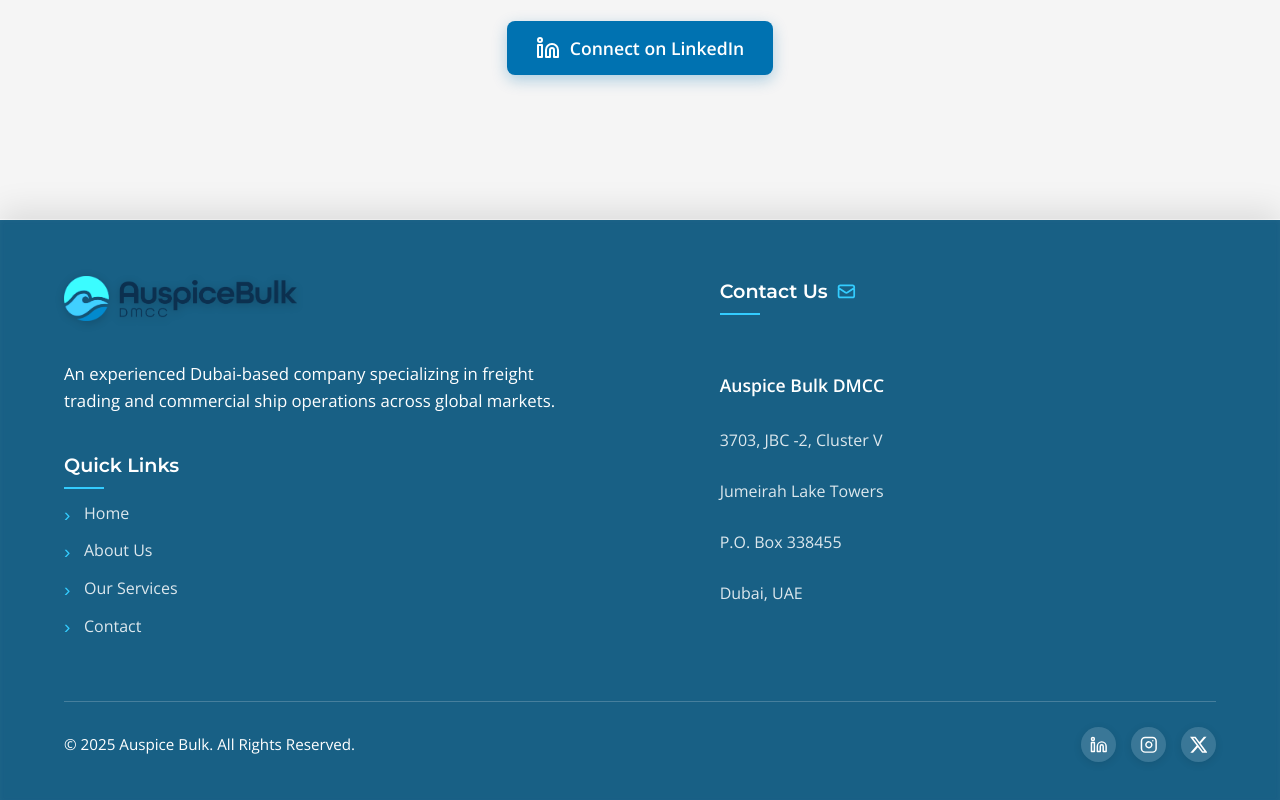
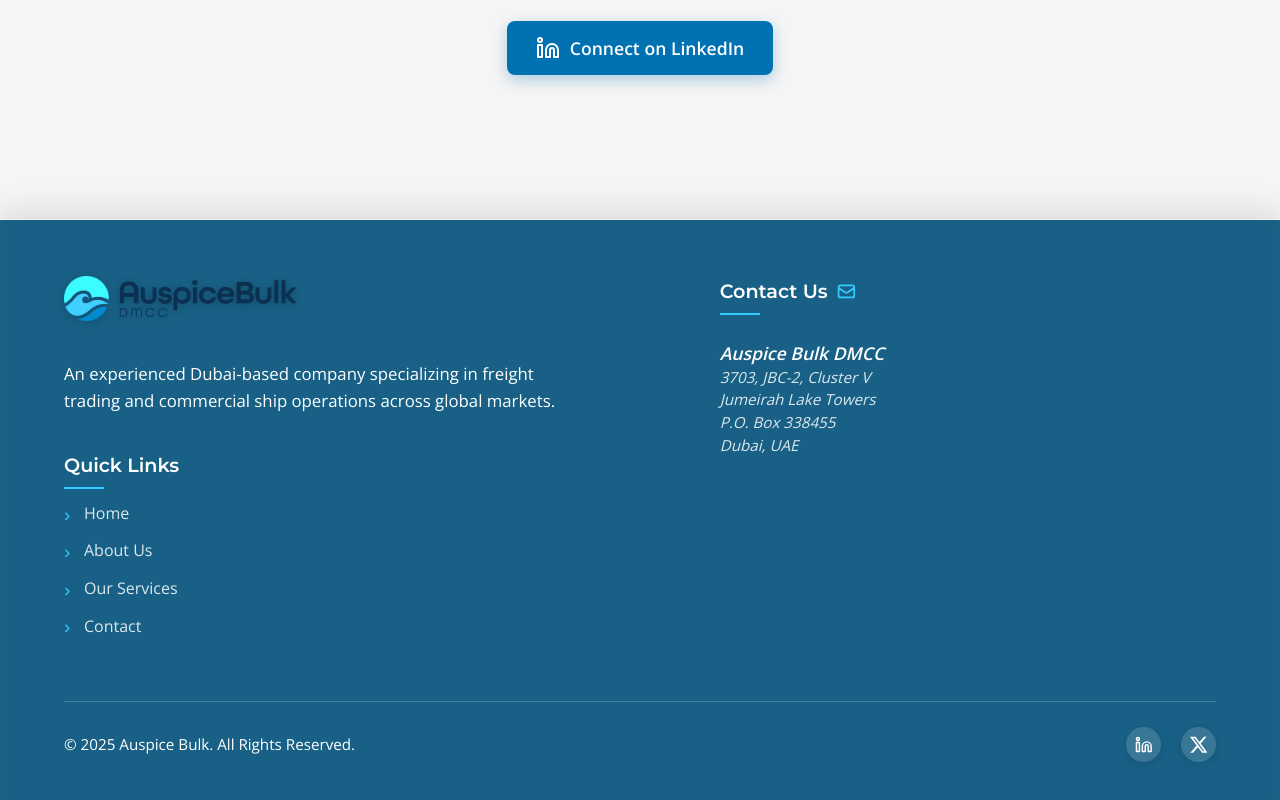
Before and after one commit to freelancedevworks/Final-AuspiceBulk, a React (Vite) app: page /news in a window 1280 px wide. Shown: the part 1592-2392 px from the top of the page. Built offline with nearby package versions, Linux system fonts and the light colour scheme.

Commit message:
refactor: updated css

```diff
--- a/src/components/layout/Footer.css
+++ b/src/components/layout/Footer.css
@@ -181,9 +181,36 @@
   color: white;
 }
 
-.contact-info {
-  font-style: normal;
-  margin-top: 1px;
+.footer .contact-details {
+  display: flex;
+  flex-direction: column;
+  gap: 3px !important;
+  margin: 0 !important;
+  padding: 0 !important;
+}
+
+.footer .contact-details p,
+.footer .contact-details .address-line {
+  margin: 0 !important;
+  padding: 0 !important;
+  line-height: 1.3 !important;
+  transition: all 0.3s ease;
+}
+
+.footer .address-title {
+  font-size: 1.1rem;
+  font-weight: 600;
+  color: white;
+  margin-bottom: 6px !important;
+  line-height: 1.3 !important;
+}
+
+.footer .address-line {
+  font-size: 0.95rem;
+  margin: 0 !important;
+  padding: 0 !important;
+  color: rgba(255, 255, 255, 0.85);
+  line-height: 1.3 !important;
 }
 
 .contact-item {
@@ -209,36 +236,6 @@
 .contact-item:hover .contact-icon {
   transform: scale(1.1);
   filter: drop-shadow(0 0 8px rgba(51, 204, 255, 0.5));
-}
-
-.contact-details {
-  display: flex;
-  flex-direction: column;
-  gap: 4px;
-}
-
-.contact-details p {
-  margin: 0;
-  line-height: 1.2;
-  transition: all 0.3s ease;
-}
-
-.address-title {
-  font-size: 1.1rem;
-  font-weight: 600;
-  color: white;
-  margin-bottom: 3px !important;
-}
-
-.address-line {
-  font-size: 1rem;
-  color: rgba(255, 255, 255, 0.85);
-  line-height: 1.2;
-}
-
-.contact-item:hover .address-line {
-  color: white;
-  transform: translateX(3px);
 }
 
 .footer-bottom {
@@ -274,7 +271,8 @@
 
 .social-links-bottom {
   display: flex;
-  gap: 15px;
+  gap: 20px;
+  justify-content: center;
 }
 
 .social-links-bottom a {
@@ -376,16 +374,15 @@
     padding: 10px 0;
   }
 
-  .contact-details {
-    gap: 6px;
+  .footer .contact-details {
+    gap: 2px !important;
   }
 
-  .address-title {
-    font-size: 1.05rem;
-  }
-
-  .address-line {
+  .footer .address-line {
     font-size: 0.95rem;
+    line-height: 1.1 !important;
+    margin: 0 !important;
+    padding: 0 !important;
   }
 
   .footer-description {
--- a/src/components/layout/Footer.jsx
+++ b/src/components/layout/Footer.jsx
@@ -1,6 +1,6 @@
 import { Link } from 'react-router-dom';
 import { motion, AnimatePresence } from 'framer-motion';
-import { FiLinkedin, FiInstagram } from 'react-icons/fi';
+import { FiLinkedin } from 'react-icons/fi';
 import { BsTwitterX } from "react-icons/bs";
 import { HiOutlineMail, HiLocationMarker } from 'react-icons/hi';
 import { useTheme } from '../../hooks/useTheme';
@@ -119,7 +119,7 @@
             >
               <div className="contact-details">
                 <p className="address-title">Auspice Bulk DMCC</p>
-                <p className="address-line">3703, JBC -2, Cluster V</p>
+                <p className="address-line">3703, JBC-2, Cluster V</p>
                 <p className="address-line">Jumeirah Lake Towers</p>
                 <p className="address-line">P.O. Box 338455</p>
                 <p className="address-line">Dubai, UAE</p>
@@ -160,42 +160,22 @@
           &copy; {currentYear} Auspice Bulk. All Rights Reserved.
         </motion.p>
         <div className="social-links-bottom">
-
-          <motion.a
+          <a
             href="https://www.linkedin.com/company/auspicebulk/about/"
             target="_blank"
             rel="noopener noreferrer"
             aria-label="LinkedIn"
-            variants={socialIconAnimation}
-            whileHover="hover"
-            whileTap="tap"
           >
             <FiLinkedin />
-          </motion.a>
-
-          <motion.a
-            href="https://www.instagram.com/auspicebulk/"
-            target="_blank"
-            rel="noopener noreferrer"
-            aria-label="Instagram"
-            variants={socialIconAnimation}
-            whileHover="hover"
-            whileTap="tap"
-          >
-            <FiInstagram />
-          </motion.a>
-          <motion.a
-            href="https://x.com/auspicebulk"
+          </a>
+          <a
+            href="https://twitter.com/auspicebulk"
             target="_blank"
             rel="noopener noreferrer"
             aria-label="Twitter"
-            variants={socialIconAnimation}
-            whileHover="hover"
-            whileTap="tap"
           >
             <BsTwitterX />
-          </motion.a>
-
+          </a>
         </div>
       </div>
     </footer>
--- a/src/components/ui/Button.jsx
+++ b/src/components/ui/Button.jsx
@@ -14,12 +14,14 @@
   ...props
 }) => {
   const buttonClass = `btn btn-${variant} btn-${size} ${icon ? 'btn-with-icon' : ''} ${className}`;
+
+  // Wrap content in a span for better styling control
   const buttonContent = (
-    <>
+    <span className="btn-content">
       {icon && iconPosition === 'left' && <span className="btn-icon btn-icon-left">{icon}</span>}
       <span className="btn-text">{children}</span>
       {icon && iconPosition === 'right' && <span className="btn-icon btn-icon-right">{icon}</span>}
-    </>
+    </span>
   );
 
   // Render as Link if "to" prop exists
--- a/src/pages/AboutPage.css
+++ b/src/pages/AboutPage.css
@@ -1,20 +1,28 @@
 /* Page Header */
 .page-header {
-
   position: relative;
   height: 250px;
-  background: linear-gradient(135deg, var(--primary-100) 0%, var(--primary-300) 100%);
   display: flex;
   align-items: center;
   padding-top: 80px;
   overflow: hidden;
 }
 
+/* Add a darker overlay to hide text on the boat */
+.page-header::before {
+  content: '';
+  position: absolute;
+  top: 0;
+  left: 0;
+  right: 0;
+  bottom: 0;
+  background: rgba(0, 0, 0, 0.5); /* Increased opacity */
+  z-index: 1;
+}
+
 .about-header {
-  background-image: url('../../assets/@55.jpg');
+  background-position: center 25%; /* Adjust this value to move the background image up/down */
   background-size: cover;
-  background-position: center;
-  position: relative;
 }
 
 .about-header::before {
@@ -390,21 +398,6 @@
   margin-top: 2rem;
 }
 
-/* Fix for the Contact Our Team button visibility */
-.cta-container a[class*="btn-secondary"] {
-  background-color: transparent;
-  color: white;
-  border: 2px solid white;
-  transition: transform 0.3s ease, background-color 0.3s ease, color 0.3s ease;
-}
-
-.cta-container a[class*="btn-secondary"]:hover {
-  background-color: white;
-  color: var(--primary-300);
-  border-color: white;
-  transform: scale(1.05);
-}
-
 /* Adjust the gradient section background to be darker */
 section.gradient {
   background: linear-gradient(135deg, rgba(0, 51, 102, 0.95) 0%, rgba(0, 102, 153, 0.95) 100%);
--- a/src/pages/ContactPage.jsx
+++ b/src/pages/ContactPage.jsx
@@ -106,7 +106,7 @@
               transition={{ duration: 0.5 }}
             >
               <p className="intro-text">
-                We are here to discuss your Freight Requirement and Ship Management queries.
+                We are here to discuss your Freight Requirements and Ship Management queries.
               </p>
             </motion.div>
 
--- a/src/pages/HomePage.css
+++ b/src/pages/HomePage.css
@@ -18,18 +18,18 @@
   height: 100%;
   overflow: hidden;
   z-index: 0;
+  background: #000; /* Add fallback background */
 }
 
 .hero-video {
   position: absolute;
-  top: 50%;
-  left: 50%;
-  min-width: 100%;
-  min-height: 100%;
-  width: auto;
-  height: auto;
-  transform: translate(-50%, -50%);
+  top: 0;
+  left: 0;
+  width: 100%;
+  height: 100%;
   object-fit: cover;
+  z-index: 0;
+  background: #000; /* Fallback */
 }
 
 .hero-overlay {
@@ -461,6 +461,19 @@
   .cta-title {
     font-size: 2rem;
   }
+
+  .hero-video {
+    object-fit: cover;
+    height: 100%;
+    width: 100%;
+    /* Ensure video plays on mobile */
+    playsinline: true;
+    -webkit-playsinline: true;
+  }
+
+  .hero-video-container {
+    background: url('/55.jpg') center center/cover no-repeat; /* Fallback for mobile */
+  }
 }
 
 @media (max-width: 480px) {
--- a/src/pages/HomePage.jsx
+++ b/src/pages/HomePage.jsx
@@ -21,8 +21,10 @@
             playsInline
             className="hero-video"
             poster="/55.jpg"
+            preload="auto"
           >
-            <source src="/69.webm" type="video/mp4" />
+            <source src="/69.webm" type="video/webm" />
+            <source src="/69.mp4" type="video/mp4" />
             Your browser does not support the video tag.
           </video>
           <div className="hero-overlay"></div>
--- a/src/styles/globals.css
+++ b/src/styles/globals.css
@@ -27,7 +27,7 @@
 [data-theme='dark'] {
   --primary-100: #4FDDFF;
   --primary-200: #3ABBEE;
-  --primary-300: #FFFFFF;
+  --primary-300: #5BC8F4;
   --background: #0A1929;
   --text-primary: #F0F7FF;
   --text-secondary: #A0AEC0;
@@ -88,6 +88,7 @@
 
 p {
   margin-bottom: 1rem;
+  line-height: 1.6;
 }
 
 a {
@@ -112,6 +113,9 @@
   padding: 0 1.5rem;
 }
 
+/* --- Remove or comment out these general button rules --- */
+/* These are less specific and handled better in Button.css */
+/*
 button, .btn {
   cursor: pointer;
   padding: 0.5rem 1.5rem;
@@ -142,6 +146,8 @@
   background-color: var(--primary-200);
   color: white;
 }
+*/
+/* --- End of rules to remove/comment --- */
 
 .section {
   padding: 5rem 0;
```
Also changed, not shown: src/components/ui/Button.css (+106 -19 lines).
